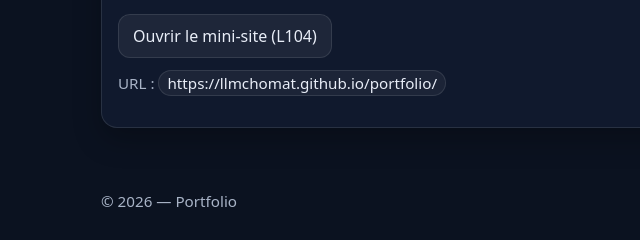
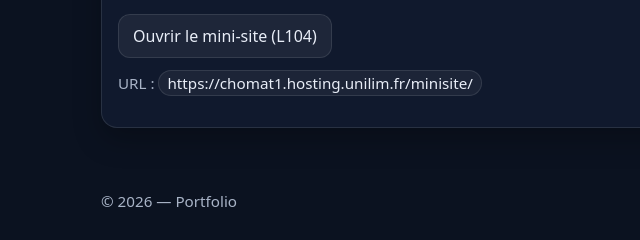
Before and after one commit to llmchomat/portfolio, a plain HTML site: page hosting.html in a window 1280 px wide. Shown: the part 493-733 px from the top of the page, 59-699 px from the left. Drawn offline with Linux system fonts and the light colour scheme.

Commit message:
Update hosting.html

```diff
--- a/hosting.html
+++ b/hosting.html
@@ -59,7 +59,7 @@
       </div>
 
       <p class="project-meta">
-        URL : <span class="badge">https://llmchomat.github.io/portfolio/</span>
+        URL : <span class="badge">https://chomat1.hosting.unilim.fr/minisite/</span>
       </p>
     </section>
 
```
